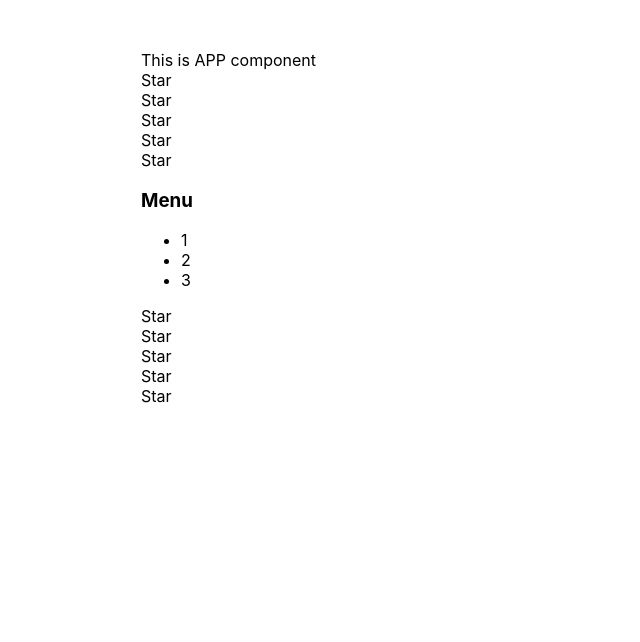
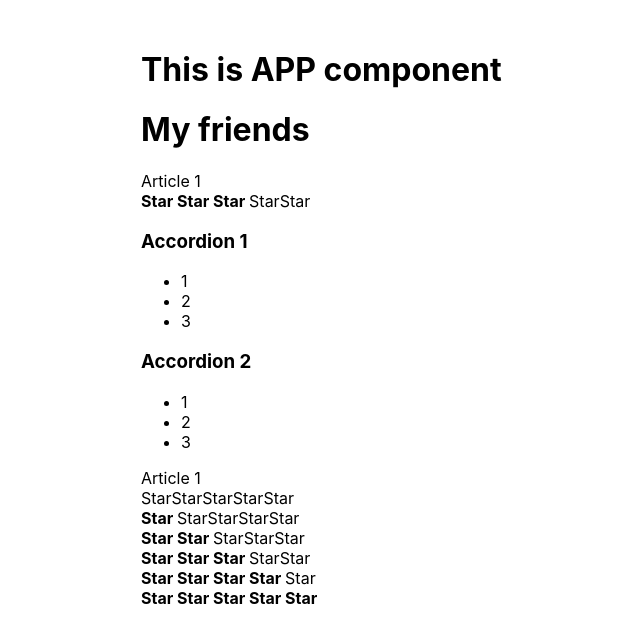
Before and after one commit to a-andrievskikh/react-ts, a React (Create React App) app: page / in a window 1280 px wide. Shown: the top 642 px of the page, without its empty margins (179-819 px from the left). Built offline with nearby package versions, Linux system fonts and the light colour scheme.

Commit message:
chore: complete lesson 03 React Kabzda

```diff
--- a/src/App.tsx
+++ b/src/App.tsx
@@ -1,63 +1,30 @@
 import React from 'react';
 import './App.css';
+import { Accordion } from './components/Accordion/Accordion';
+import { Rating } from './components/Rating/Rating';
 
 export function App() {
   console.log('App Rendering!');
   return (
     <div className='width margin'>
-      <AppTitle />
-      <Rating />
-      <Accordion />
-      <Rating />
+      <PageTitle title={'This is APP component'} />
+      <PageTitle title={'My friends'} />
+      Article 1
+      <Rating value={3} />
+      <Accordion title={'Accordion 1'} />
+      <Accordion title={'Accordion 2'} />
+      Article 1
+      <Rating value={0} />
+      <Rating value={1} />
+      <Rating value={2} />
+      <Rating value={3} />
+      <Rating value={4} />
+      <Rating value={5} />
     </div>
   );
 }
 
-function AppTitle() {
+function PageTitle(props: any) {
   console.log('AppTitle Rendering!');
-  return <>This is APP component </>;
+  return <h1>{props.title}</h1>;
 }
-
-function Rating() {
-  console.log('Rating Rendering!');
-  return (
-    <>
-      <Star />
-      <Star />
-      <Star />
-      <Star />
-      <Star />
-    </>
-  );
-}
-
-function Star() {
-  console.log('Star Rendering!');
-  return <div>Star</div>;
-}
-
-function Accordion() {
-  console.log('Accordion Rendering!');
-  return (
-    <div>
-      <AccordionTitle />
-      <AccordionBody />
-    </div>
-  );
-}
-
-function AccordionTitle() {
-  console.log('AccordionTitle Rendering!');
-  return <h3>Menu</h3>;
-}
-
-function AccordionBody() {
-  console.log('AccordionBody Rendering!');
-  return (
-    <ul>
-      <li>1</li>
-      <li>2</li>
-      <li>3</li>
-    </ul>
-  );
-}
--- /dev/null
+++ b/src/components/Accordion/Accordion.tsx
@@ -0,0 +1,27 @@
+import React from 'react';
+
+export function Accordion(props: any) {
+  console.log('Accordion Rendering!');
+  return (
+    <div>
+      <AccordionTitle title={props.title} />
+      <AccordionBody />
+    </div>
+  );
+}
+
+function AccordionTitle(props: any) {
+  console.log('AccordionTitle Rendering!');
+  return <h3>{props.title}</h3>;
+}
+
+function AccordionBody() {
+  console.log('AccordionBody Rendering!');
+  return (
+    <ul>
+      <li>1</li>
+      <li>2</li>
+      <li>3</li>
+    </ul>
+  );
+}
--- /dev/null
+++ b/src/components/Rating/Rating.tsx
@@ -0,0 +1,81 @@
+import React from 'react';
+
+export function Rating(props: any) {
+  console.log('Rating Rendering!');
+  if (props.value === 1) {
+    return (
+      <div>
+        <Star selected={true} />
+        <Star selected={false} />
+        <Star selected={false} />
+        <Star selected={false} />
+        <Star selected={false} />
+      </div>
+    );
+  }
+  if (props.value === 2) {
+    return (
+      <div>
+        <Star selected={true} />
+        <Star selected={true} />
+        <Star selected={false} />
+        <Star selected={false} />
+        <Star selected={false} />
+      </div>
+    );
+  }
+  if (props.value === 3) {
+    return (
+      <div>
+        <Star selected={true} />
+        <Star selected={true} />
+        <Star selected={true} />
+        <Star selected={false} />
+        <Star selected={false} />
+      </div>
+    );
+  }
+  if (props.value === 4) {
+    return (
+      <div>
+        <Star selected={true} />
+        <Star selected={true} />
+        <Star selected={true} />
+        <Star selected={true} />
+        <Star selected={false} />
+      </div>
+    );
+  }
+  if (props.value === 5) {
+    return (
+      <div>
+        <Star selected={true} />
+        <Star selected={true} />
+        <Star selected={true} />
+        <Star selected={true} />
+        <Star selected={true} />
+      </div>
+    );
+  }
+  return (
+    <div>
+      <Star selected={false} />
+      <Star selected={false} />
+      <Star selected={false} />
+      <Star selected={false} />
+      <Star selected={false} />
+    </div>
+  );
+}
+
+export function Star(props: any) {
+  console.log('Star Rendering!');
+  if (props.selected)
+    return (
+      <span>
+        <strong>Star </strong>
+      </span>
+    );
+
+  return <span>Star</span>;
+}
```
